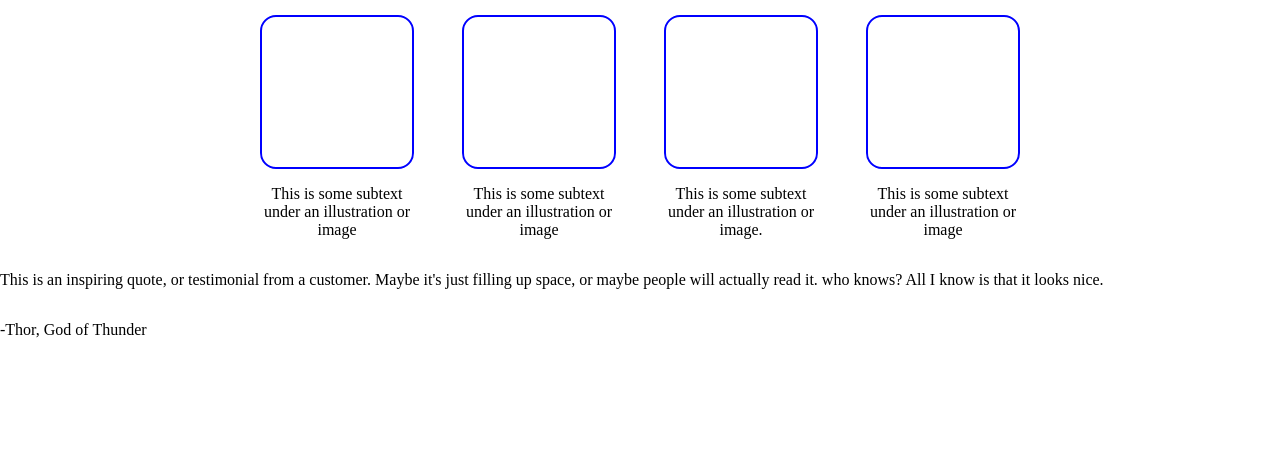
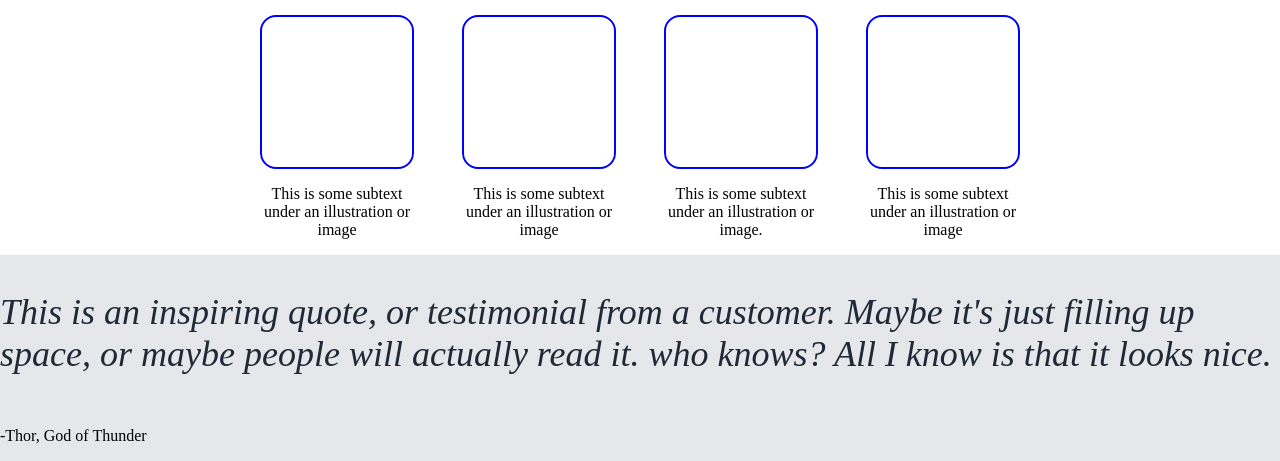
Before and after one commit to ahfercen/Landing-Page, a plain HTML site: page index.html in a window 1280 px wide. Shown: the part 602-1063 px from the top of the page. Before the commit the page ends 957 px from the top, so only its background shows below. Drawn offline with Linux system fonts and the light colour scheme.

Commit message:
Testimonial text and background styling

```diff
--- a/style.css
+++ b/style.css
@@ -111,4 +111,10 @@ body{
 .Quote{
     display: flex;
     flex-direction: column;
+    background-color: #e5e7eb;
 }
+#quote-text{
+    font-size: 36px;
+    font-style:italic;
+    color: #1f2937;
+}
```
